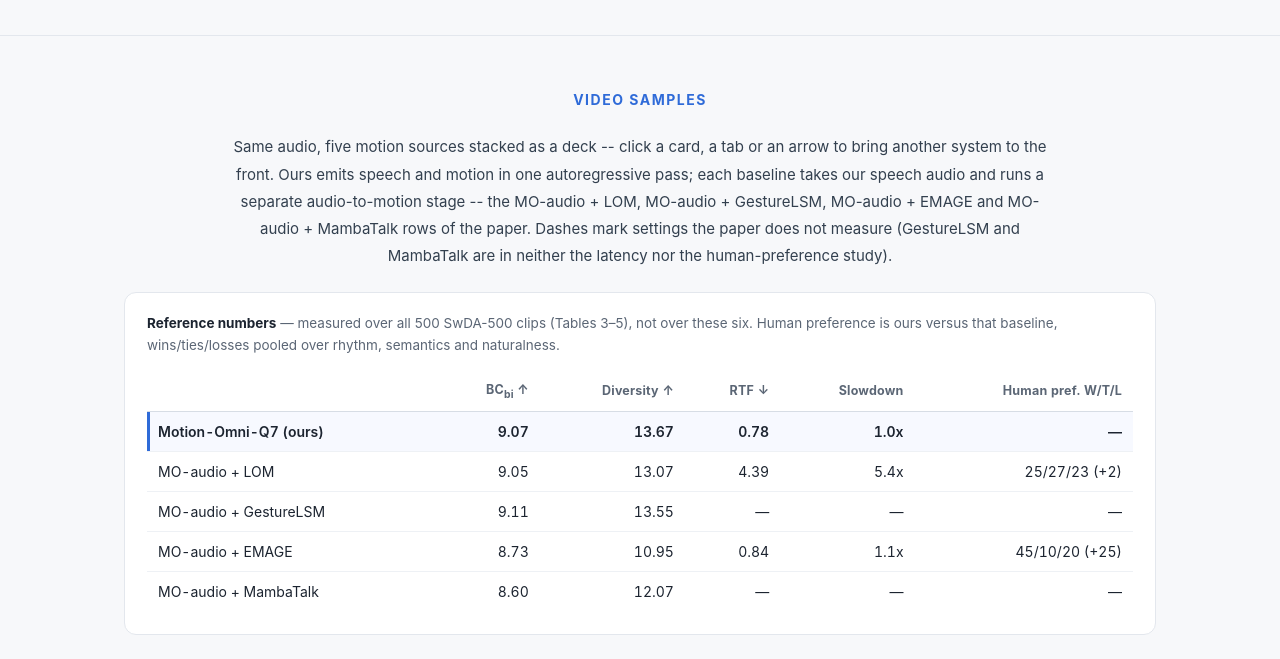
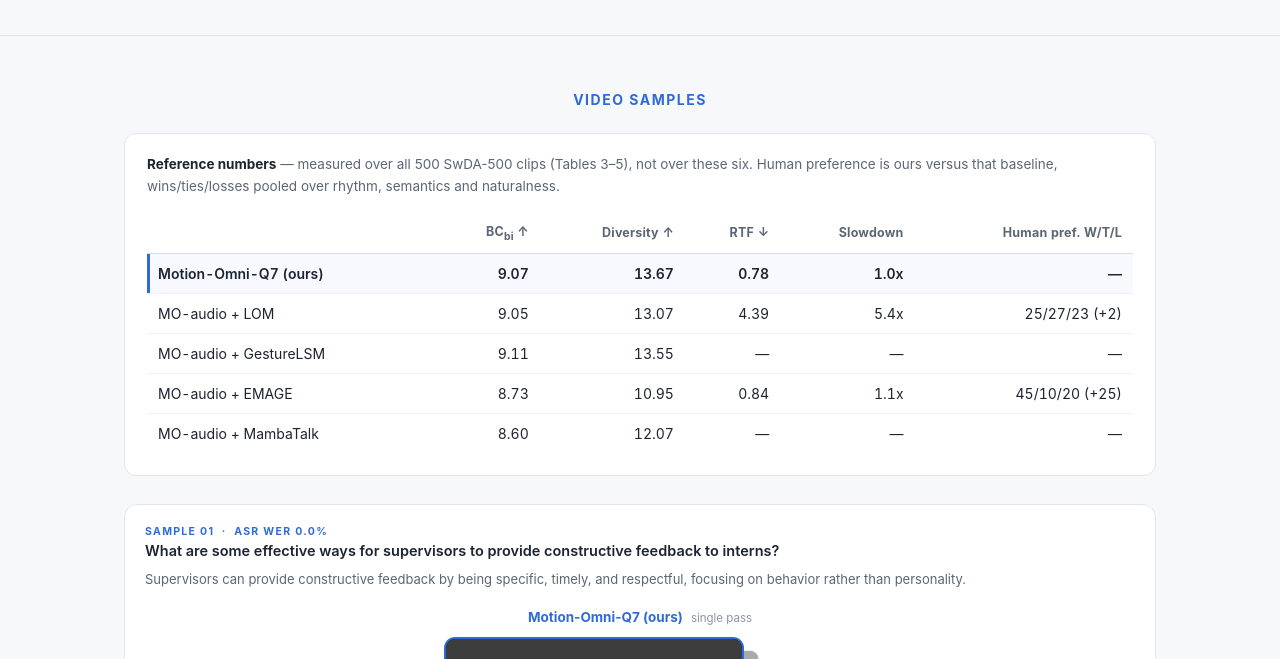
Before and after one commit to step-out/Motion-Omni-Page, a plain HTML site: page index.html in a window 1280 px wide. Shown: the part 1180-1839 px from the top of the page. Drawn offline with Linux system fonts and the light colour scheme; grey boxes are pictures that could not be loaded.

Commit message:
Drop the explanatory blurb above the video decks
The paragraph restated what the deck labels and the reference table already
show, so the section now goes straight from the heading to the numbers.

Co-authored-by: Mojo <mojo@bytedance.com>

```diff
--- a/index.html
+++ b/index.html
@@ -173,7 +173,6 @@ footer{padding:38px 0 52px;text-align:center;color:var(--ink3);font-size:13px;
 <section>
   <div class="wrap">
     <h2>Video Samples</h2>
-    <p class="lead" style="text-align:center;font-size:15px" id="demolead"></p>
     <div id="cmpkey"></div>
     <div class="cmp" id="grid"></div>
   </div>
@@ -336,9 +335,6 @@ fetch('manifest.json').then(r => r.json()).then(d => {
 
   /* ---- demos: a deck of systems per case, all driven by the same audio ---- */
   const cmp = d.comparison;
-  document.getElementById('demolead').innerHTML = cmp
-    ? esc(cmp.note)
-    : `${d.count} responses generated end-to-end from spoken input.`;
 
   /* Corpus-level numbers come from Tables 3-5 (500 clips). Per-clip figures are
      deliberately not shown: six clips are too few to reproduce a corpus
```
Also changed, not shown: manifest.json.
